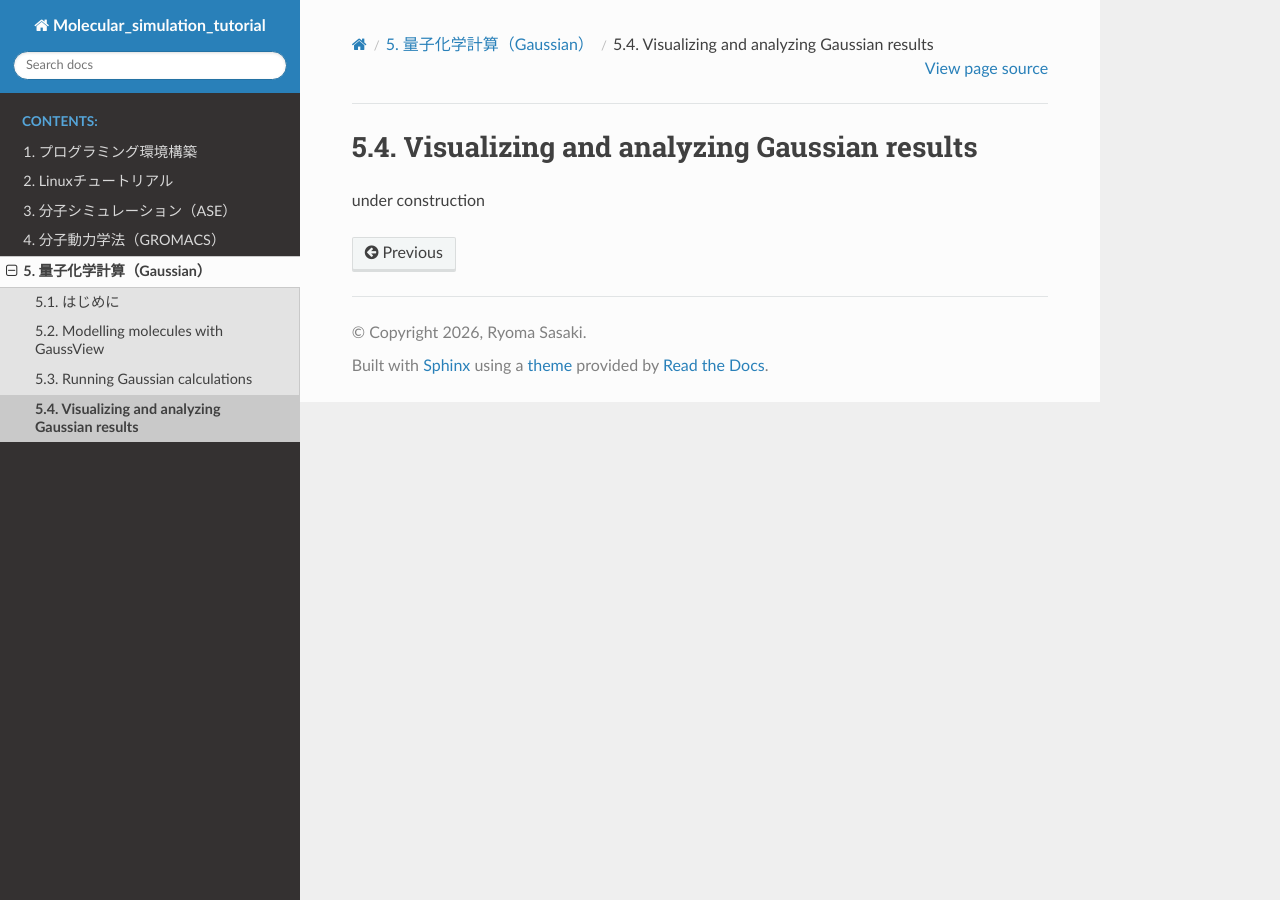
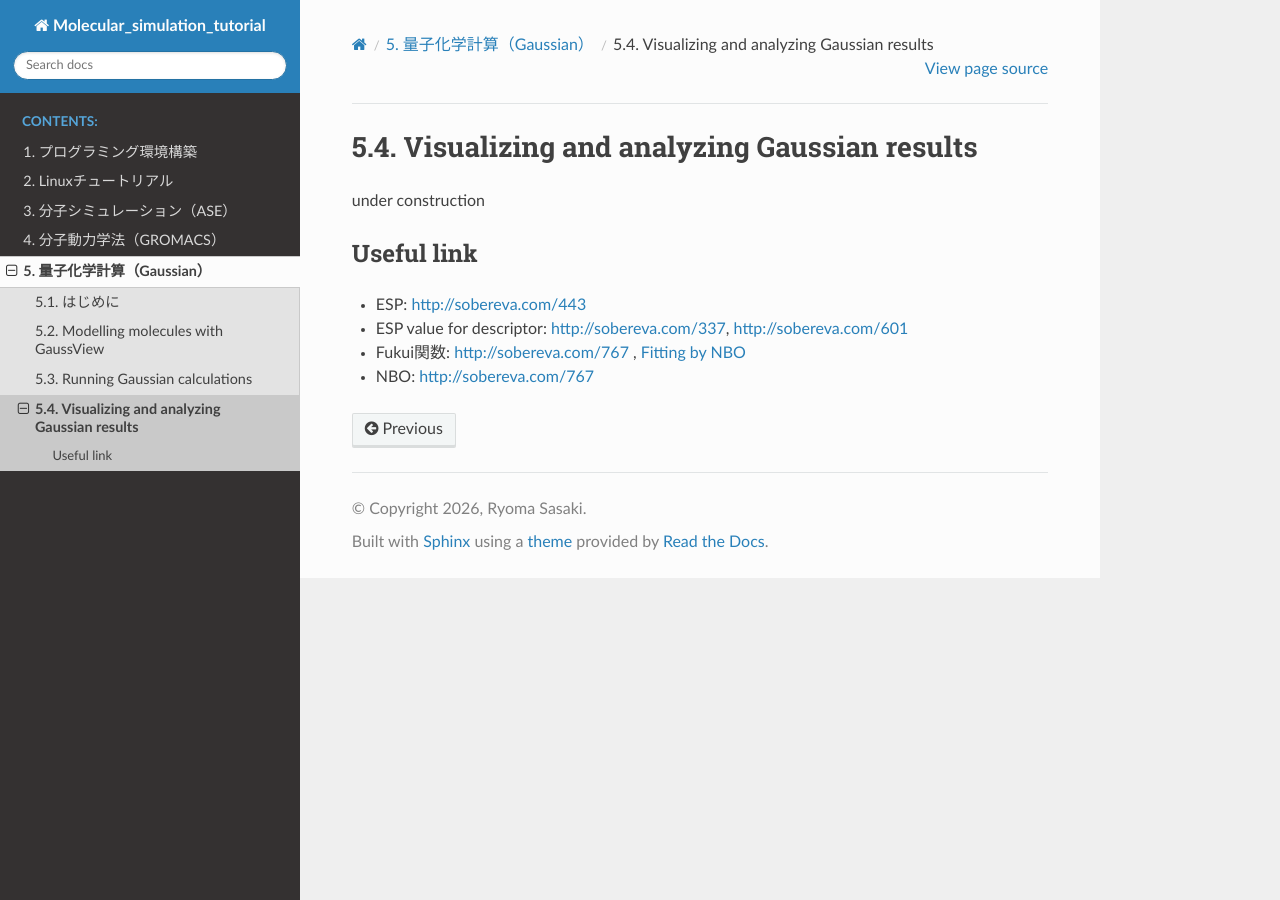
Before and after one commit to srak-uf/Molecular_simulation_tutorial, a Sphinx documentation site: the page built from docs/source/05_gaussian/04_visualization_gaussian.md, in a window 1280 px wide. Built offline with Sphinx 7.4.7 and the Read the Docs theme 3.1.0, drawn with Linux system fonts in a browser that asks for light colours.

Commit message:
Add useful links for Gaussian analysis

```diff
--- a/docs/source/05_gaussian/04_visualization_gaussian.md
+++ b/docs/source/05_gaussian/04_visualization_gaussian.md
@@ -1,2 +1,7 @@
 # Visualizing and analyzing Gaussian results
 under construction
+## Useful link
+- ESP: [http://sobereva.com/443](http://sobereva.com/443)
+- ESP value for descriptor: [http://sobereva.com/337](http://sobereva.com/337), [http://sobereva.com/601](http://sobereva.com/601)
+- Fukui関数: [http://sobereva.com/767](http://sobereva.com/767) , [Fitting by NBO](http://sobereva.com/502)
+- NBO: [http://sobereva.com/767](http://sobereva.com/767)
```
